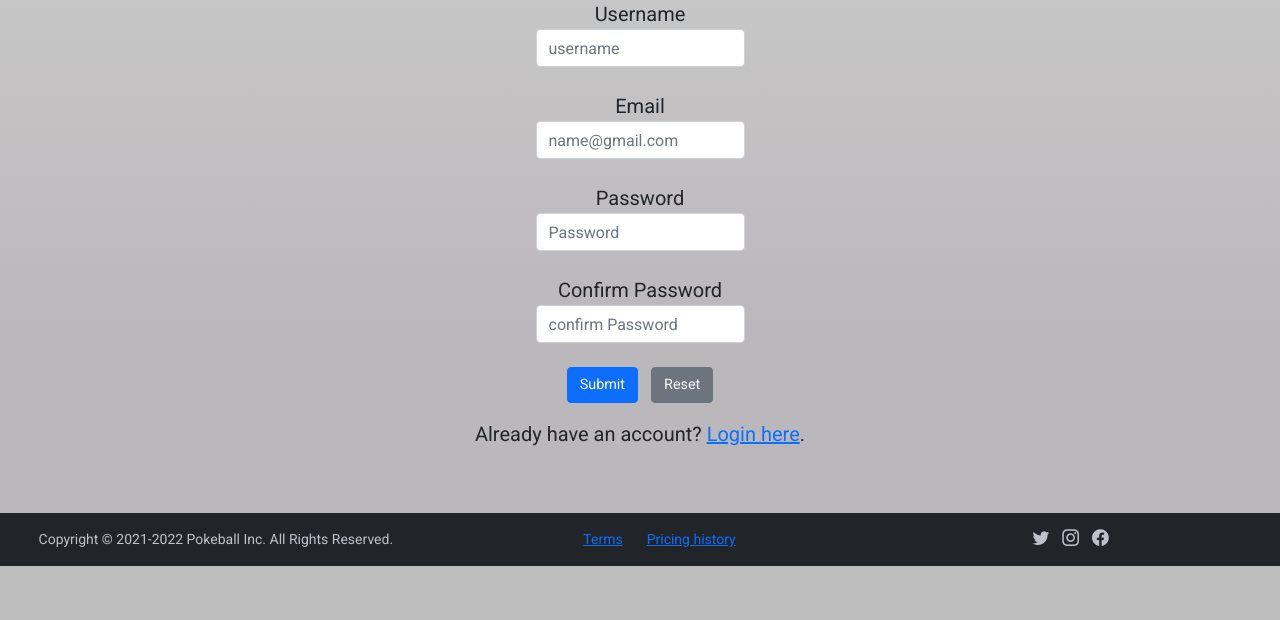
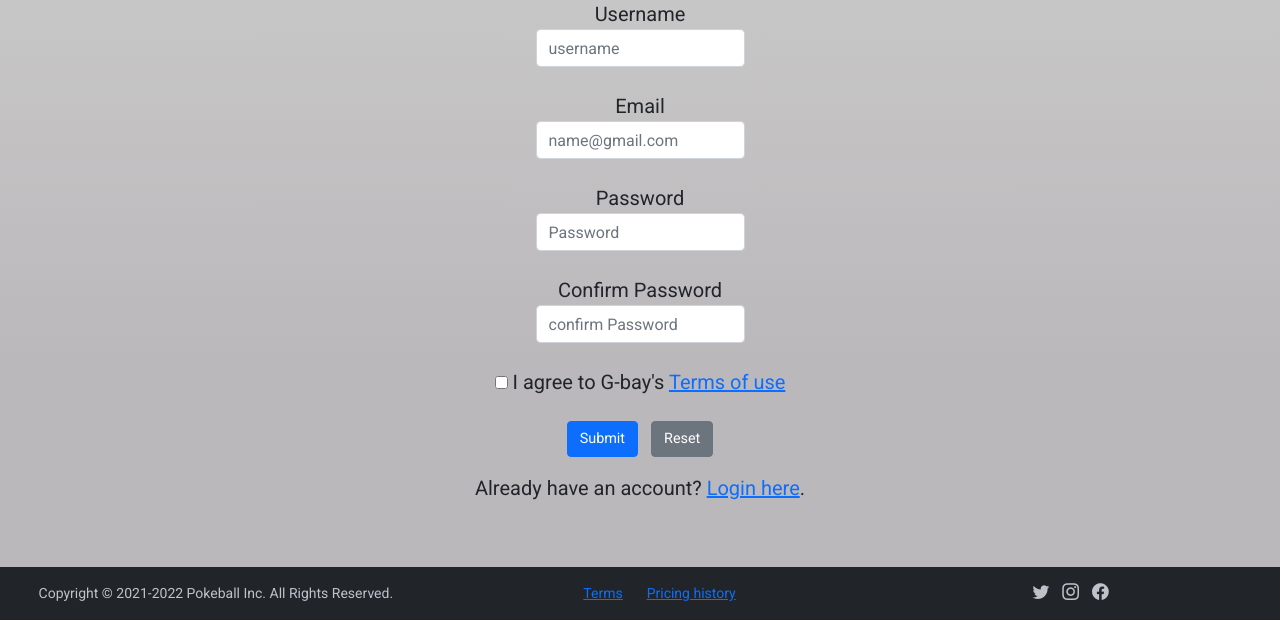
Before and after one commit to Sven-I-Am/scrum-project, a PHP site: page /?user&action=register in a window 1280 px wide. Shown: the part 242-862 px from the top of the page. Before the commit the page ends 808 px from the top, so only its background shows below. Run offline with PHP 8.4, Linux system fonts and the light colour scheme; data comes from the database, SQL or seed files in the repository; data that the repository does not hold is empty; some libraries are stand-ins or nearby versions.

Commit message:
added checkbox to accept terms of use before registering. register doesn't work without checking that box

```diff
--- a/controller/UserController.php
+++ b/controller/UserController.php
@@ -117,6 +117,10 @@ class UserController
                 $error = true;
             } else {
                 $newUser->setPassword(Sanitize::sanitizeInput($POST["password"]));
+            }
+            if (!isset($POST['terms'])){
+                $terms_err = 'You must agree to our terms of use in order to register';
+                $error= true;
             }
             //create user in db
             if(!$error){
--- a/loader/UserLoader.php
+++ b/loader/UserLoader.php
@@ -29,7 +29,7 @@ class UserLoader
         $stmt = null;
         if ($response){
             $user = new User($response['userid'], $response['username'], $response['email'], $response['password']);
-            if(password_verify($password, $response['password']) && $user->checkOnline($PDO,$user->getId())==0){
+            if(password_verify($password, $response['password'])){
                 $user->setOnline($PDO, $user->getId());
                 $return = $user;
             } else {
--- a/view/user/registerForm.php
+++ b/view/user/registerForm.php
@@ -31,6 +31,12 @@
                 </label>
             </div>
             <div class="form-group">
+            <input id="terms" type="checkbox" name="terms" class="<?php echo (!empty($terms_err)) ? 'is-invalid' : ''; ?>">
+            <label for="terms">I agree to G-bay's <a href="" target="_blank">Terms of use</a></label>
+            <span class="invalid-feedback"><?php echo $terms_err; ?></span>
+            </div>
+            <div class="form-group">
+
                 <input type="submit" class="btn btn-primary" value="Submit">
                 <input type="reset" class="btn btn-secondary ml-2" value="Reset">
             </div>
```
